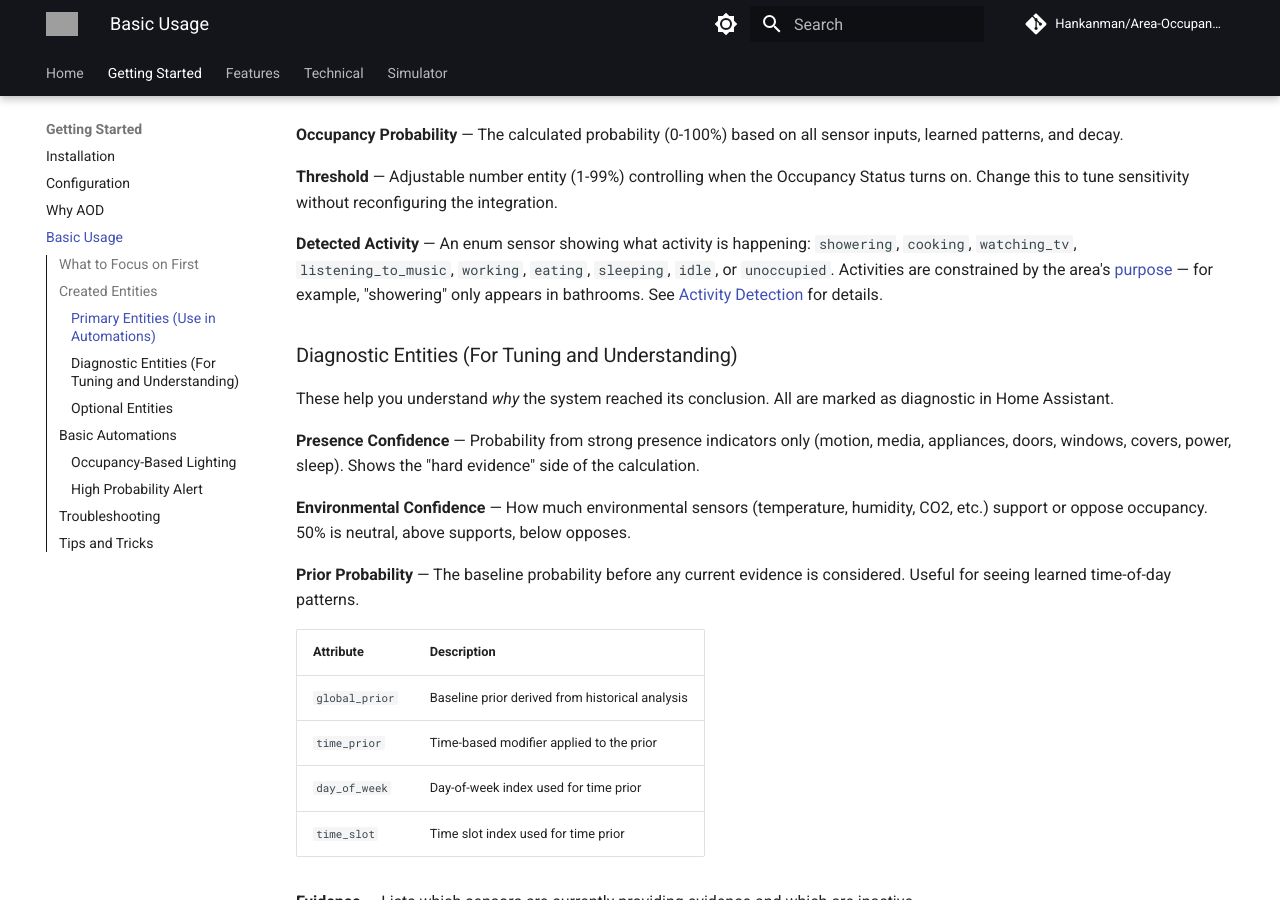
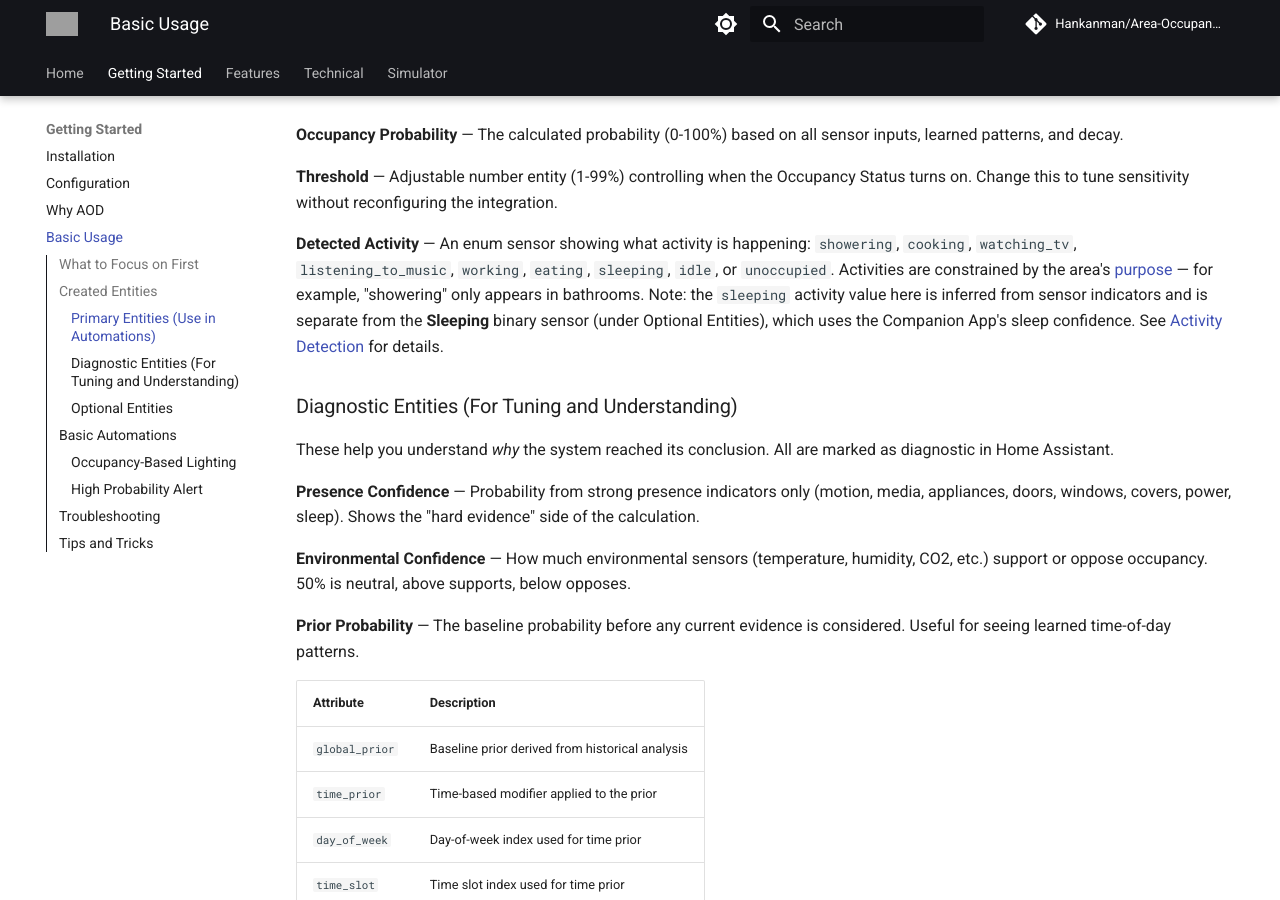
Before and after one commit to Hankanman/Area-Occupancy-Detection, an MkDocs documentation site: the page built from docs/docs/getting-started/basic-usage.md, in a window 1280 px wide and 900 px high, scrolled down 1269 px. Built offline with MkDocs 1.6.1 and Material for MkDocs 9.7.7, drawn with Linux system fonts in a browser that asks for light colours; comment, search, counter and statistics services are not loaded; grey boxes are pictures that could not be loaded.

Commit message:
Clarify sleeping activity vs sensor, fix probability range, add link
- basic-usage.md: Clarify that the `sleeping` activity enum value is
  distinct from the Sleeping binary sensor (Companion App based).
- why.md: Link "Bayesian inference" to the calculation docs page.
- README.md: Consistent 1-99% probability range (matches code's
  MIN_PROBABILITY=0.01, MAX_PROBABILITY=0.99).

Co-Authored-By: Claude Opus 4.6 <noreply@anthropic.com>

```diff
--- a/docs/docs/getting-started/basic-usage.md
+++ b/docs/docs/getting-started/basic-usage.md
@@ -33,7 +33,7 @@ These are the entities you'll use day to day:
 
 **Threshold** — Adjustable number entity (1-99%) controlling when the Occupancy Status turns on. Change this to tune sensitivity without reconfiguring the integration.
 
-**Detected Activity** — An enum sensor showing what activity is happening: `showering`, `cooking`, `watching_tv`, `listening_to_music`, `working`, `eating`, `sleeping`, `idle`, or `unoccupied`. Activities are constrained by the area's [purpose](../features/purpose.md) — for example, "showering" only appears in bathrooms. See [Activity Detection](../features/activity-detection.md) for details.
+**Detected Activity** — An enum sensor showing what activity is happening: `showering`, `cooking`, `watching_tv`, `listening_to_music`, `working`, `eating`, `sleeping`, `idle`, or `unoccupied`. Activities are constrained by the area's [purpose](../features/purpose.md) — for example, "showering" only appears in bathrooms. Note: the `sleeping` activity value here is inferred from sensor indicators and is separate from the **Sleeping** binary sensor (under Optional Entities), which uses the Companion App's sleep confidence. See [Activity Detection](../features/activity-detection.md) for details.
 
 ### Diagnostic Entities (For Tuning and Understanding)
 
```
Also changed, not shown: docs/docs/getting-started/why.md (+1 -1 lines), README.md.
